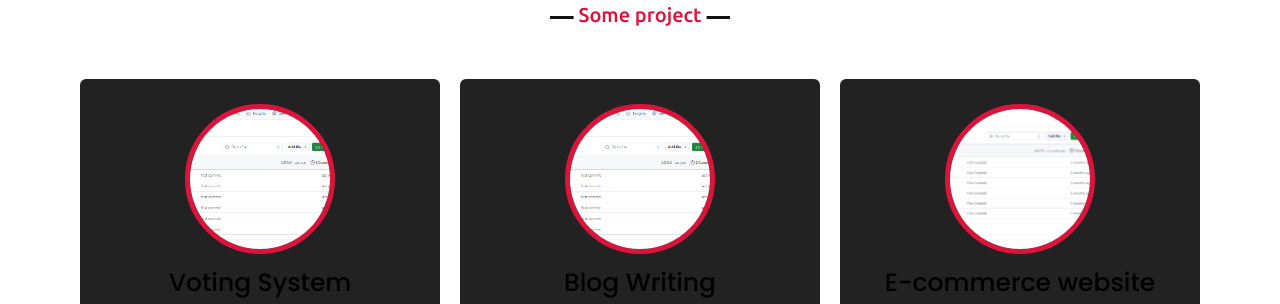
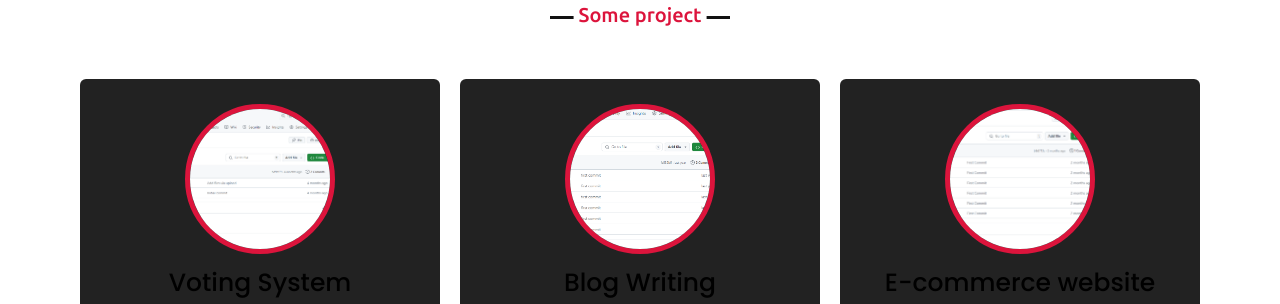
Before and after one commit to trksachin890/Portfolio, a plain HTML site: page index.html in a window 1280 px wide. Shown: the part 2296-2600 px from the top of the page. Drawn offline with nearby package versions, Linux system fonts and the light colour scheme.

Commit message:
seconf portfolio

```diff
--- a/index.html
+++ b/index.html
@@ -135,7 +135,7 @@
                <div class="card">
                     <div class="box">
                         <a href="https://github.com/trksachin890/Vote">
-                            <img src="images/project3.png" alt="">
+                            <img src="images/project2.png" alt="">
                         </a>
                         <div class="text">Voting System</div>
                     </div>
```
